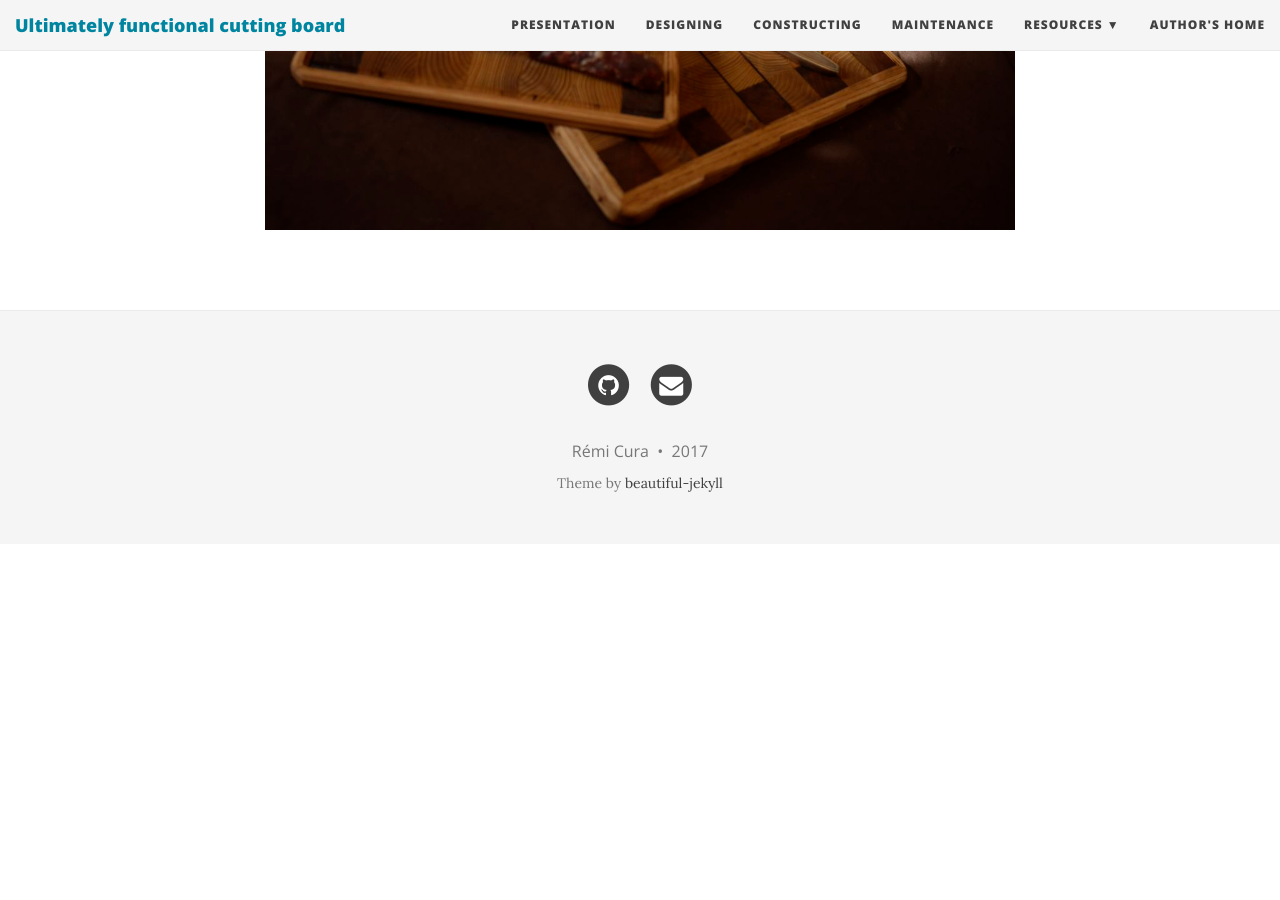
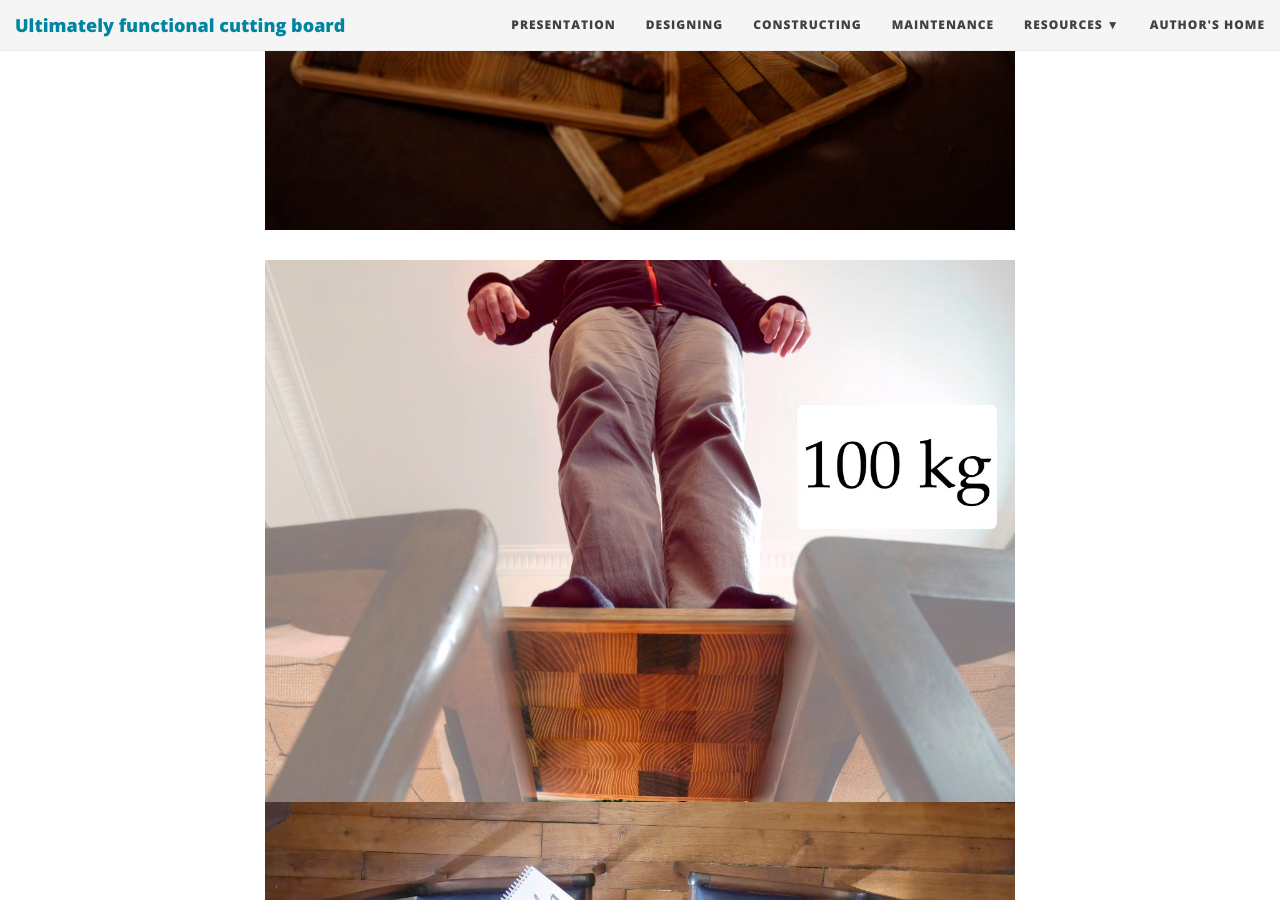
Before and after one commit to Remi-C/ultimately_functional_cutting_board, a Jekyll site: the page built from presentation.md, in a window 1280 px wide and 900 px high, scrolled down 1659 px. Built offline with Jekyll 4.4.1, drawn with Linux system fonts in a browser that asks for light colours; nearby versions of some CDN libraries; before the commit the page ends 2203 px from its top, so only the background shows below that.

Commit message:
website : presnetation :adding illustration of stiffness

```diff
--- a/presentation.md
+++ b/presentation.md
@@ -9,3 +9,6 @@ This projet is about designing the ultimately functional wooden cutting board!
 ![Boards view 1]({{site.url}}/img/results/example/combo/selected/several_boards_combo_1.JPG)
 ![Boards view 2]({{site.url}}/img/results/example/combo/selected/several_boards_combo_2.JPG)
 ![Boards view 3]({{site.url}}/img/results/example/combo/selected/several_boards_combo_3.JPG)
+
+![Boards view 3]({{site.url}}/img/results/stiffness/stiffness_test_100kg_edited.JPG)
+![Boards view 3]({{site.url}}/img/results/stiffness/stiffness_test_100kg_1_edited.JPG)
```
Also changed, not shown: img/results/stiffness/stiffness_test_100kg.JPG (added), img/results/stiffness/stiffness_test_100kg_1.JPG (added), img/results/stiffness/stiffness_test_100kg_1_edited.jpg (added), img/results/stiffness/stiffness_test_100kg_edited.jpg (added), 2 other files.
